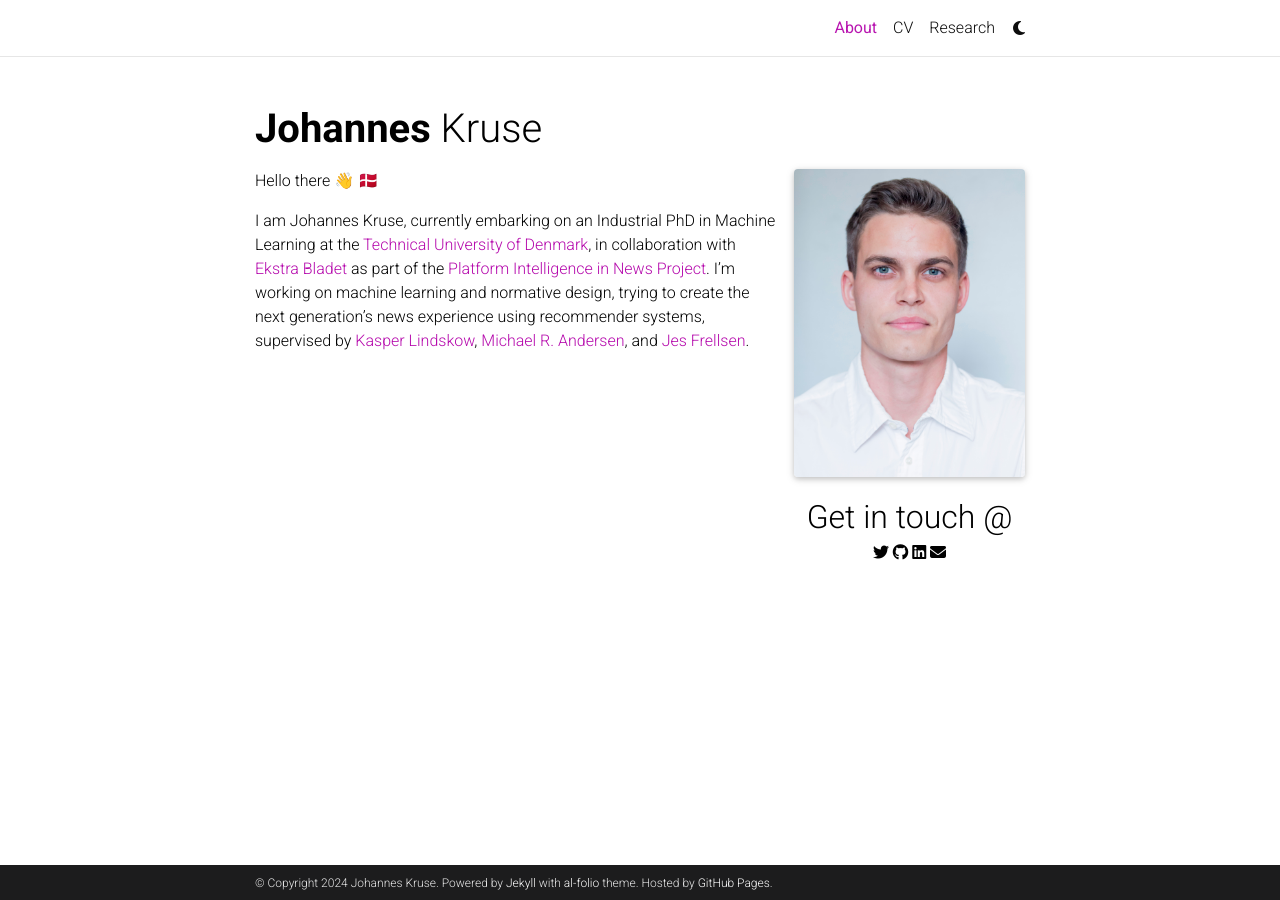
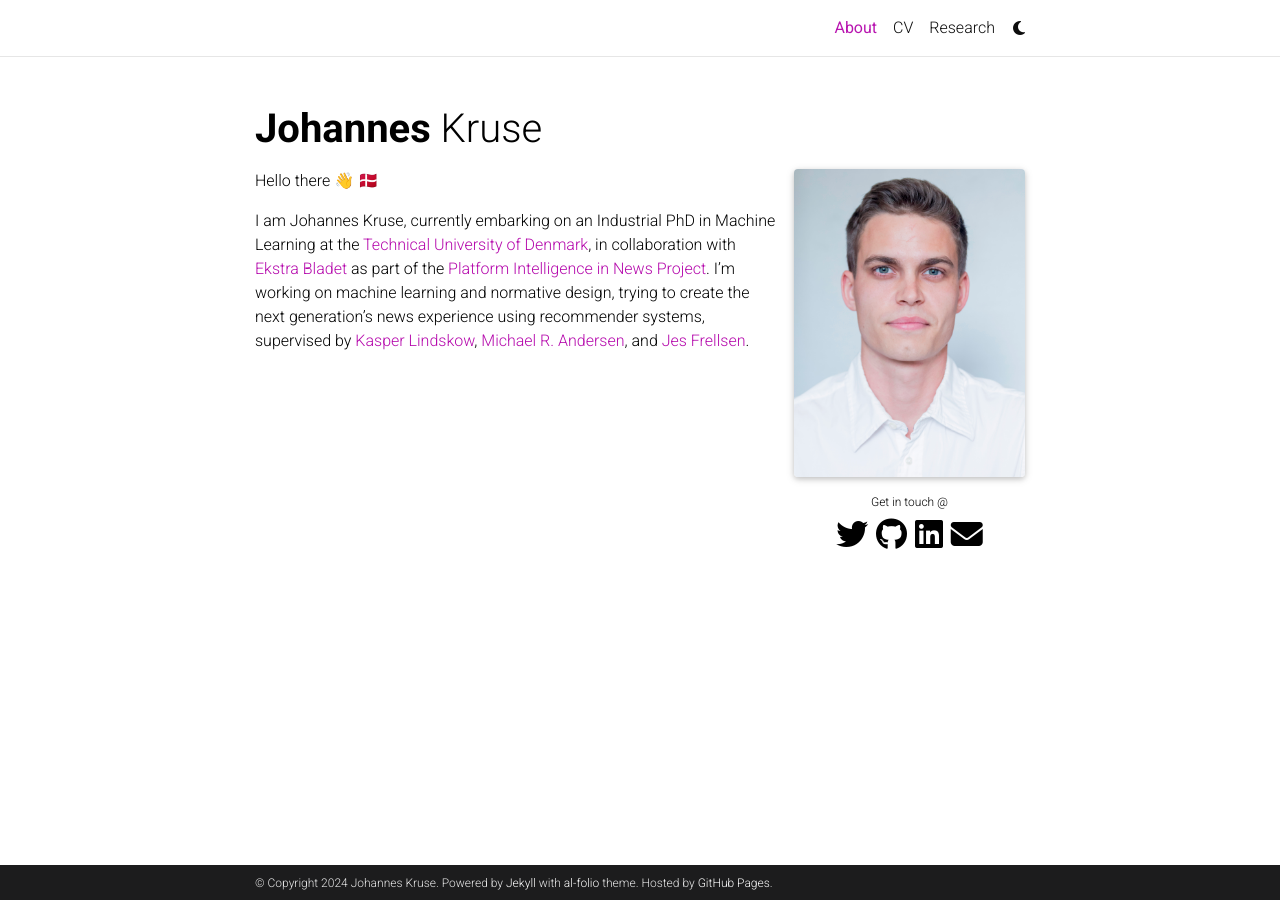
Before and after one commit to johanneskruse/johanneskruse.github.io, a Jekyll site: the page built from _pages/0_about.md, in a window 1280 px wide. Built offline with Jekyll 4.4.1, drawn with Linux system fonts in a browser that asks for light colours; full-size pictures stand in for the smaller copies a plugin makes; comment, search, counter and statistics services are not loaded; a style sheet for code colours, icons or effects is not loaded.

Commit message:
font-sizes

```diff
--- a/_sass/_base.scss
+++ b/_sass/_base.scss
@@ -306,7 +306,7 @@ blockquote {
   text-align: center;
 
   .contact-icons {
-    font-size: 1rem;
+    font-size: 2rem;
     /* Adjusted from 4rem to 3rem */
 
     a {
@@ -324,7 +324,7 @@ blockquote {
   }
 
   .contact-note {
-    font-size: 2.0rem;
+    font-size: 0.75rem;
   }
 }
 
```
